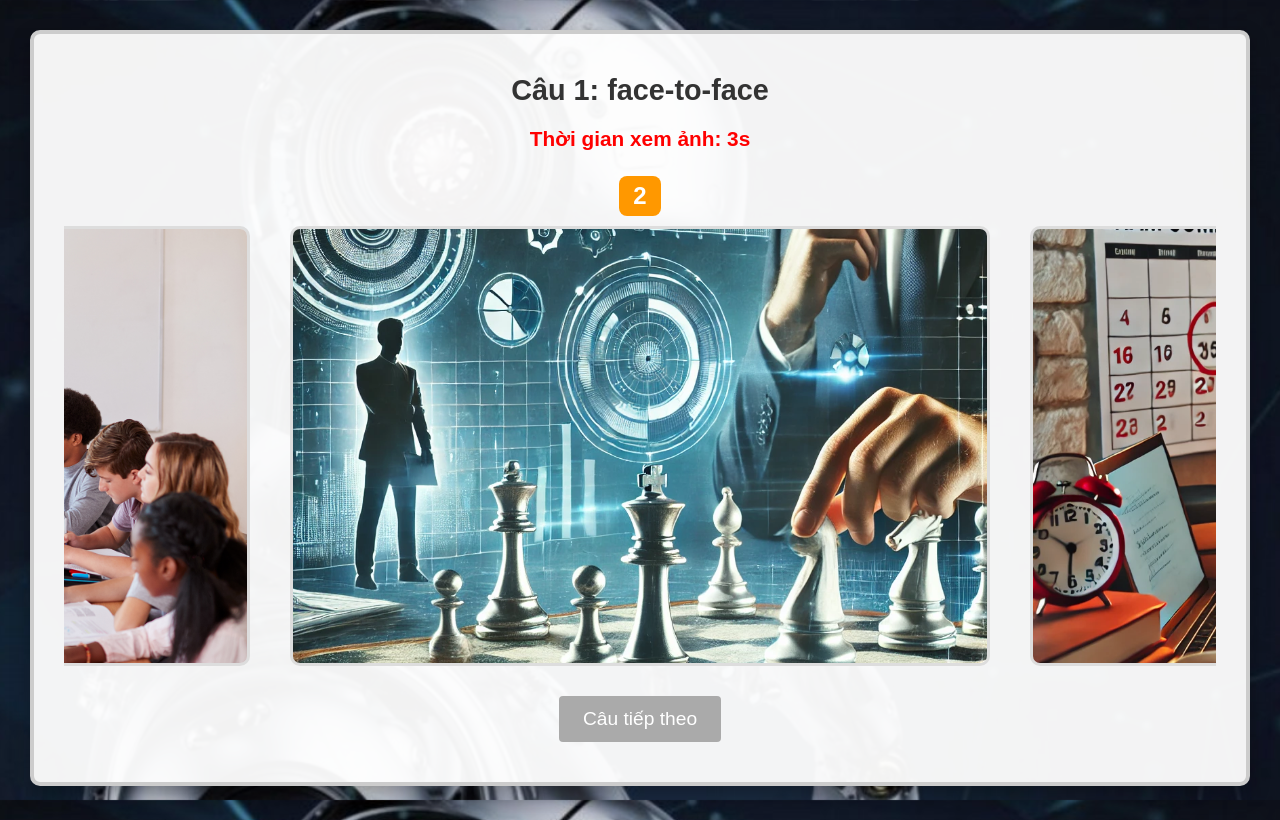
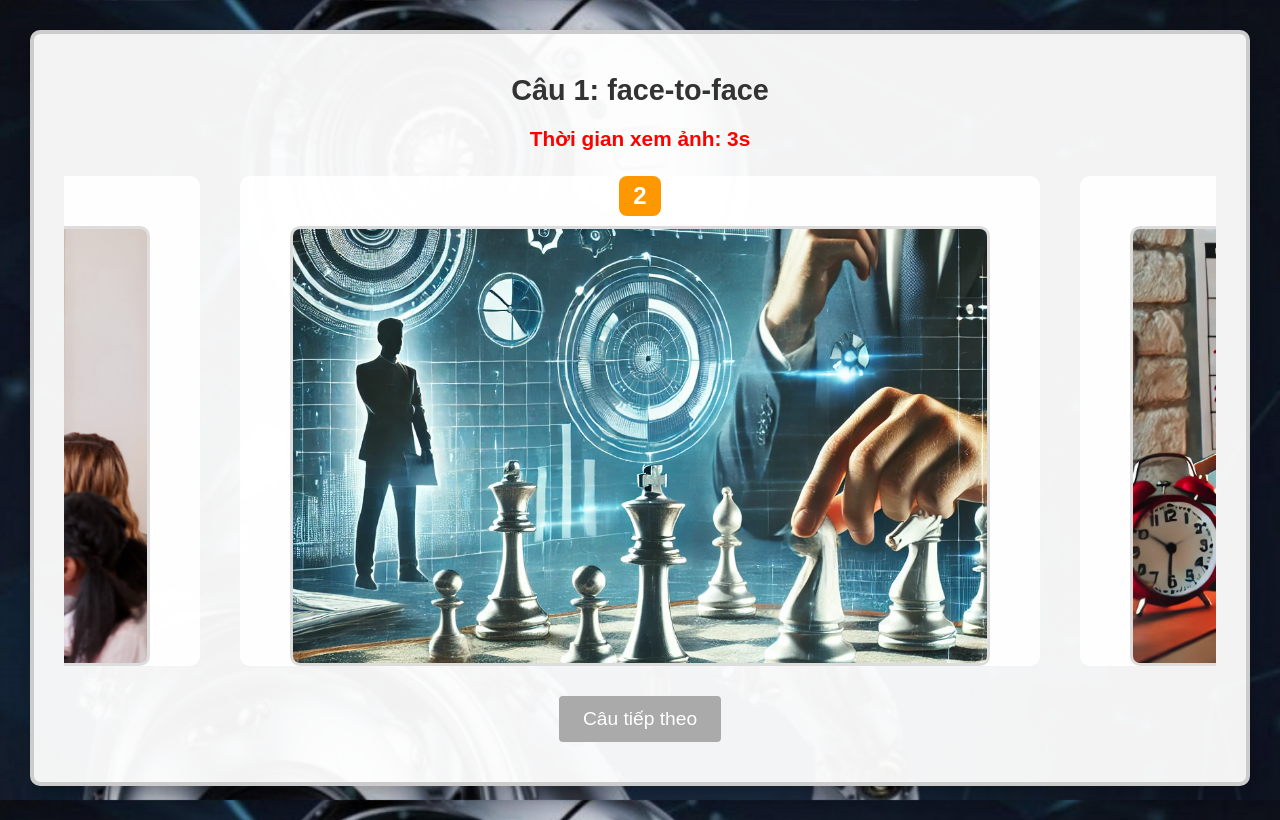
Before and after one commit to kavirlltran/game, a plain HTML site: page index.html in a window 1280 px wide. Both pictures are taken after a click on the button "Bắt đầu". Drawn offline with Linux system fonts and the light colour scheme.

Commit message:
Update index.html

```diff
--- a/index.html
+++ b/index.html
@@ -2,7 +2,7 @@
 <html lang="vi">
 <head>
   <meta charset="UTF-8">
-  <title>Trò chơi Chọn Ảnh – Hiệu Ứng Sinh Động & Khung Lớn Hơn</title>
+  <title>Trò chơi Chọn Ảnh – Khung White Rộng Hơn</title>
   <meta name="viewport" content="width=device-width, initial-scale=1.0">
   <style>
     /* BASE RESET & NỀN */
@@ -103,13 +103,17 @@
       padding: 10px;
       animation: fadeIn 1s ease-out;
     }
-    /* Mỗi mục gồm số thứ tự riêng + container ảnh */
+    /* Mỗi mục bao gồm số thứ tự và container ảnh */
     .image-item {
       display: flex;
       flex-direction: column;
       align-items: center;
+      /* Thêm khung nền trắng (với tone nhẹ phù hợp với nền) và padding ngang tăng lên */
+      background: rgba(255,255,255,0.9);
+      padding: 0 50px;
+      border-radius: 10px;
     }
-    /* Số thứ tự: hiển thị riêng, luôn ở trên đầu */
+    /* Số thứ tự – hiển thị riêng, luôn ở trên đầu */
     .number-label {
       background: #ff9800;
       color: #fff;
@@ -120,7 +124,7 @@
       margin-bottom: 10px;
       animation: bounce 1s;
     }
-    /* Container ảnh được tăng kích thước lên: 700x440px */
+    /* Container ảnh giữ nguyên kích thước: 700×440px */
     .image-container {
       position: relative;
       width: 700px;
```
